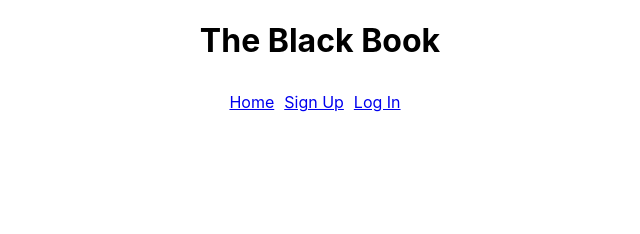
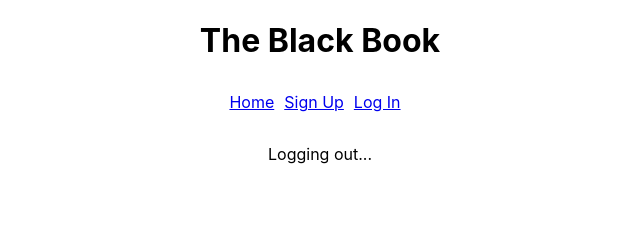
Before and after one commit to markdrehmann/black-book, a React (Create React App) app: page /logout in a window 1280 px wide. Shown: the top 234 px of the page, without its empty margins (320-960 px from the left). Built offline with nearby package versions, Linux system fonts and the light colour scheme; no server answers.

Commit message:
Logout action works

```diff
--- a/src/App.js
+++ b/src/App.js
@@ -31,7 +31,7 @@ class App extends React.Component {
           <Route exact path="/signup" component={NewUser} />
           <Route exact path="/login" component={Login} />
           <Route exact path="/users/:id" component={User} />
-          {/* <Route exact path="/logout" component={Logout} logout={this.props.logout} /> */}
+          <Route exact path="/logout" render={(props) => (<Logout {...props} logout={this.props.logout} />)}/>
           <footer className="App-footer">
             <img src={logo} className="App-logo" alt="logo" />
           </footer>
--- a/src/reducers/rootReducer.js
+++ b/src/reducers/rootReducer.js
@@ -36,7 +36,7 @@ function rootReducer(state = {
         ...state,
         users: action.users,
         loading: false,
-        // loggedIn: true //this is just for testing
+        loggedIn: true //this is just for testing
       }
     default:
       return state;
```
Also changed, not shown: 1 other file (tests, documents, lock files or other folders).
